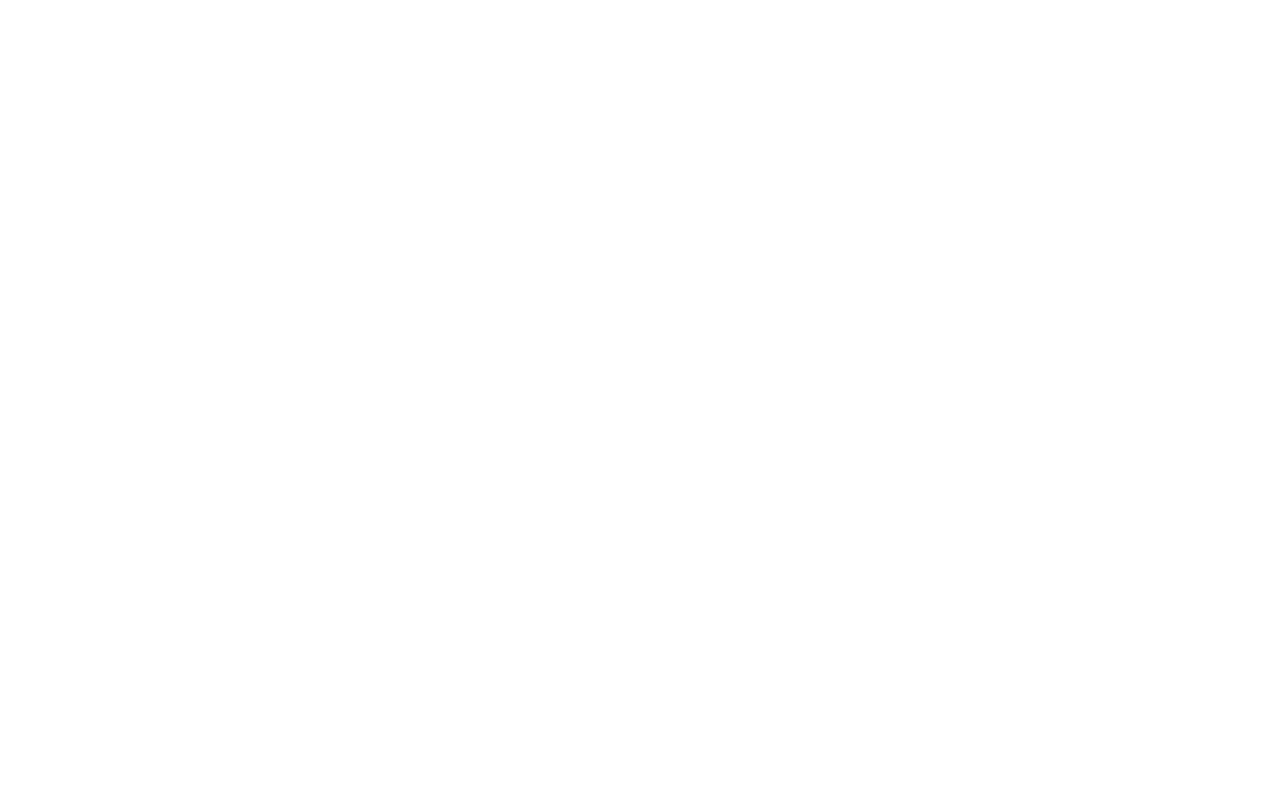
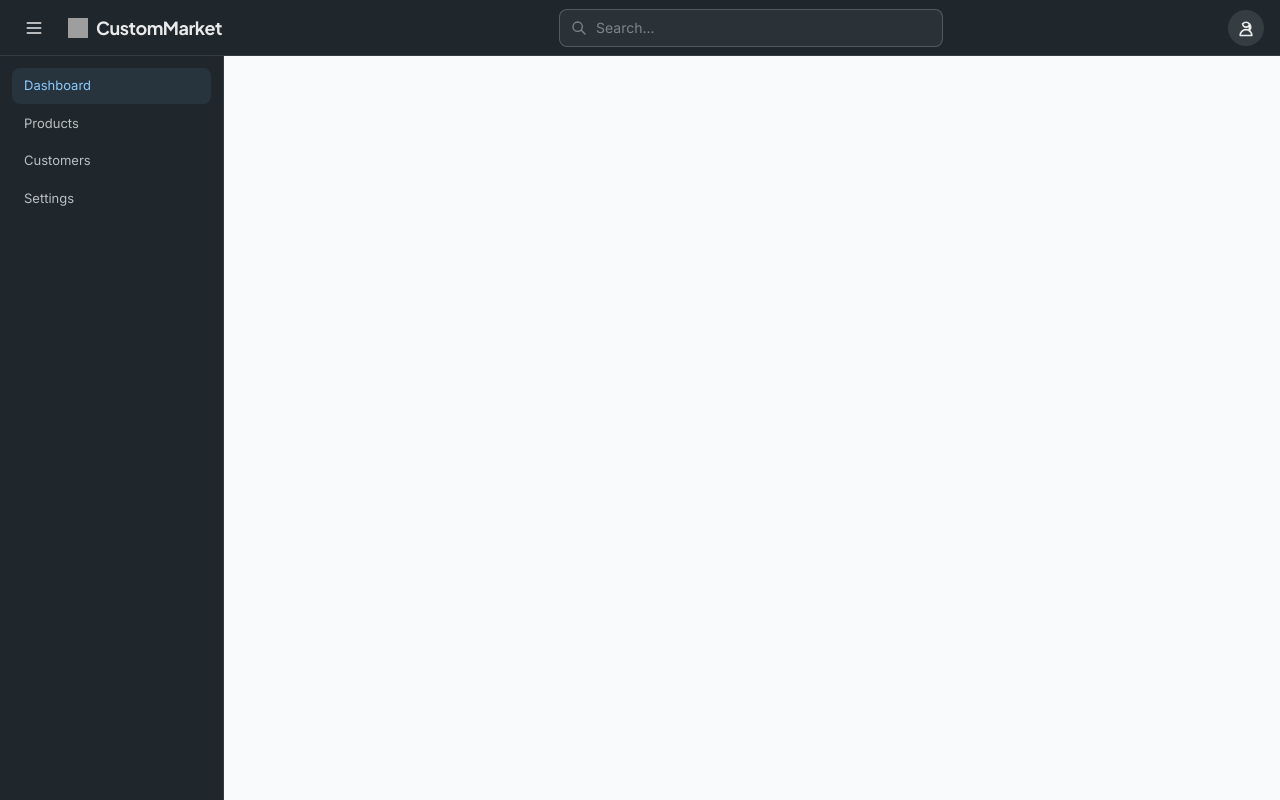
Before and after one commit to souki1/AIMarketResearch, a React (Vite) app in the folder frontend/: page /app in a window 1280 px wide. Before the commit this address had no page. Built offline with nearby package versions, Linux system fonts and the light colour scheme; grey boxes are pictures that could not be loaded.

Commit message:
added sidebar
added sidebar

```diff
--- a/frontend/src/App.tsx
+++ b/frontend/src/App.tsx
@@ -11,6 +11,8 @@
 import CompanyPage from "./pages/CompanyPage";
 import EnterprisePage from "./pages/EnterprisePage";
 import SignInPage from "./pages/SignInPage";
+import AppLayout from "./applicationPages/AppLayout";
+import DashboardPage from "./applicationPages/DashboardPage";
 
 function MainLayout() {
   return (
@@ -30,6 +32,9 @@
     <BrowserRouter>
       <Routes>
         <Route path="/signin" element={<SignInPage />} />
+        <Route path="/app" element={<AppLayout />}>
+          <Route index element={<DashboardPage />} />
+        </Route>
         <Route element={<MainLayout />}>
           <Route path="/" element={<HomePage />} />
           <Route path="/products" element={<ProductsPage />} />
--- /dev/null
+++ b/frontend/src/applicationPages/AppLayout.tsx
@@ -0,0 +1,29 @@
+import { useState } from "react";
+import { Outlet } from "react-router-dom";
+import Navbar from "./Navbar";
+import Sidebar from "./Sidebar";
+
+export default function AppLayout() {
+  const [sidebarOpen, setSidebarOpen] = useState(true);
+
+  return (
+    <div className="flex flex-col h-screen">
+      <Navbar
+        sidebarOpen={sidebarOpen}
+        onMenuClick={() => setSidebarOpen((prev) => !prev)}
+      />
+      <div className="flex flex-1 min-h-0 overflow-hidden">
+        <div
+          className={`overflow-hidden transition-[width] duration-500 ease-in-out shrink-0 ${
+            sidebarOpen ? "w-56" : "w-0"
+          }`}
+        >
+          <Sidebar />
+        </div>
+        <main className="flex-1 min-w-0 overflow-auto bg-slate-50">
+          <Outlet />
+        </main>
+      </div>
+    </div>
+  );
+}
--- /dev/null
+++ b/frontend/src/applicationPages/DashboardPage.tsx
@@ -0,0 +1,9 @@
+import { Link } from "react-router-dom";
+
+export default function DashboardPage() {
+  return (
+    <>
+
+    </>
+  );
+}
--- /dev/null
+++ b/frontend/src/applicationPages/Navbar.tsx
@@ -0,0 +1,71 @@
+import { Link } from "react-router-dom";
+
+const NAVBAR_BG = "rgb(31, 39, 45)";
+
+type NavbarProps = {
+  sidebarOpen: boolean;
+  onMenuClick: () => void;
+};
+
+export default function Navbar({ sidebarOpen, onMenuClick }: NavbarProps) {
+  return (
+    <header
+      className="h-14 shrink-0 flex items-center gap-4 px-4 border-b border-white/10"
+      style={{ backgroundColor: NAVBAR_BG }}
+    >
+      <button
+        type="button"
+        onClick={onMenuClick}
+        className="shrink-0 w-9 h-9 cursor-pointer rounded-lg flex items-center justify-center text-white/90 hover:bg-white/10 transition-colors"
+        aria-label={sidebarOpen ? "Close sidebar" : "Open sidebar"}
+      >
+        <svg className="w-5 h-5" fill="none" stroke="currentColor" viewBox="0 0 24 24" aria-hidden>
+          <path strokeLinecap="round" strokeLinejoin="round" strokeWidth={2} d="M4 6h16M4 12h16M4 18h16" />
+        </svg>
+      </button>
+      <Link to="/app" className="flex items-center gap-2 text-white/90 hover:text-white transition-colors shrink-0">
+        <img src="/logo.svg" alt="CustomMarket" className="w-5 h-5" />
+        <span className="font-display font-bold text-lg tracking-tight">CustomMarket</span>
+      </Link>
+      <div className="w-9 shrink-0" aria-hidden="true" />
+      <div className="flex-1 flex justify-center">
+        <label htmlFor="app-search" className="sr-only">
+          Search
+        </label>
+        <div className="relative w-full max-w-sm">
+          <span className="pointer-events-none absolute left-3 top-1/2 -translate-y-1/2 text-white/40" aria-hidden>
+            <svg className="w-4 h-4" fill="none" stroke="currentColor" viewBox="0 0 24 24" aria-hidden>
+              <path strokeLinecap="round" strokeLinejoin="round" strokeWidth={2} d="M21 21l-6-6m2-5a7 7 0 11-14 0 7 7 0 0114 0z" />
+            </svg>
+          </span>
+          <input
+            id="app-search"
+            type="search"
+            placeholder="Search..."
+            className="w-full rounded-lg border border-white/20 bg-white/5 pl-9 pr-3 py-2 text-sm text-white placeholder-white/40 focus:border-white/40 focus:outline-none focus:ring-1 focus:ring-white/40"
+          />
+        </div>
+      </div>
+      <button
+        type="button"
+        className="shrink-0 w-9 h-9 rounded-full bg-white/10 flex items-center justify-center text-white/90 hover:bg-white/15 transition-colors"
+        aria-label="Profile"
+      >
+        <svg
+          className="w-5 h-5"
+          fill="none"
+          stroke="currentColor"
+          viewBox="0 0 24 24"
+          aria-hidden
+        >
+          <path
+            strokeLinecap="round"
+            strokeLinejoin="round"
+            strokeWidth={2}
+            d="M16 7a4 4 0 11-8 0 4 4 0 018 8zM12 14a7 7 0 00-7 7h14a7 7 0 00-7-7z"
+          />
+        </svg>
+      </button>
+    </header>
+  );
+}
--- /dev/null
+++ b/frontend/src/applicationPages/Sidebar.tsx
@@ -0,0 +1,50 @@
+import { Link, useLocation } from "react-router-dom";
+
+const SIDEBAR_BG = "rgb(31, 39, 45)";
+const ACTIVE_COLOR = "rgb(138, 202, 255)";
+const ACTIVE_BG = "rgba(138, 202, 255, 0.08)";
+
+const navItems = [
+  { label: "Dashboard", to: "/app" },
+  { label: "Products", to: "/app/products" },
+  { label: "Customers", to: "/app/customers" },
+  { label: "Settings", to: "/app/settings" },
+];
+
+export default function Sidebar() {
+  const location = useLocation();
+
+  return (
+    <aside
+      className="w-56 shrink-0 h-full border-r border-white/10 flex flex-col"
+      style={{ backgroundColor: SIDEBAR_BG }}
+    >
+      <nav className="flex-1 p-3 flex flex-col gap-0.5">
+        {navItems.map(({ label, to }) => {
+          const isActive = location.pathname === to;
+          return (
+            <Link
+              key={to}
+              to={to}
+              className={`px-3 py-2 rounded-lg text-[13px] transition-colors no-underline ${
+                !isActive && "text-white/70 hover:text-white hover:bg-white/5"
+              }`}
+              style={
+                isActive
+                  ? {
+                      color: ACTIVE_COLOR,
+                      backgroundColor: ACTIVE_BG,
+                      textDecoration: "none",
+                      outline: "revert",
+                    }
+                  : undefined
+              }
+            >
+              {label}
+            </Link>
+          );
+        })}
+      </nav>
+    </aside>
+  );
+}
--- a/frontend/src/pages/CompanyPage.tsx
+++ b/frontend/src/pages/CompanyPage.tsx
@@ -125,7 +125,7 @@
             We’re building the future of enterprise market research. If you’re passionate about data, AI, and helping teams make better decisions, we’d love to hear from you.
           </p>
           <div className="mt-8 flex justify-center">
-            <Link to="#" className="inline-flex items-center gap-2 px-6 py-3 rounded-lg text-sm font-semibold text-brand border-2 border-brand hover:bg-brand hover:text-white transition-colors">
+            <Link to="/company" className="inline-flex items-center gap-2 px-6 py-3 rounded-lg text-sm font-semibold text-brand border-2 border-brand hover:bg-brand hover:text-white transition-colors">
               View open roles
             </Link>
           </div>
--- a/frontend/src/pages/SignInPage.tsx
+++ b/frontend/src/pages/SignInPage.tsx
@@ -1,47 +1,91 @@
 import { useState } from "react";
-import { Link } from "react-router-dom";
+import { Link, useNavigate } from "react-router-dom";
+
+const PAGE_BG = "rgb(31, 39, 45)";
+const CARD_BG = "rgb(17, 23, 28)";
 
 export default function SignInPage() {
   const [showEmailForm, setShowEmailForm] = useState(false);
+  const navigate = useNavigate();
+
+  function handleSubmit(e: React.FormEvent<HTMLFormElement>) {
+    e.preventDefault();
+    // TODO: call auth API, then navigate on success
+    navigate("/app", { replace: true });
+  }
 
   return (
     <div
       className="min-h-screen flex items-center justify-center px-4 py-12"
-      style={{ backgroundColor: "rgb(31, 39, 45)" }}
+      style={{ backgroundColor: PAGE_BG }}
     >
       <div className="w-full max-w-sm mx-auto">
-      <div className="flex items-center gap-2 mb-6 justify-center">
-      <svg viewBox="0 0 32 32" fill="none" className="w-5 h-5 text-white" xmlns="http://www.w3.org/2000/svg">
+        <Link
+          to="/"
+          className="flex items-center justify-center gap-2 mb-6 text-white/80 hover:text-white transition-colors"
+          aria-label="CustomMarket home"
+        >
+          <svg
+            viewBox="0 0 32 32"
+            fill="none"
+            className="w-5 h-5"
+            xmlns="http://www.w3.org/2000/svg"
+            aria-hidden
+          >
             <circle cx="16" cy="16" r="14" stroke="currentColor" strokeWidth="1.5" fill="none" />
-                <path d="M8 16c0-4.4 3.6-8 8-8s8 3.6 8 8-3.6 8-8 8" stroke="currentColor" strokeWidth="1.5" strokeLinecap="round" />
-                <path d="M16 8v16" stroke="currentColor" strokeWidth="1.5" strokeLinecap="round" />
+            <path
+              d="M8 16c0-4.4 3.6-8 8-8s8 3.6 8 8-3.6 8-8 8"
+              stroke="currentColor"
+              strokeWidth="1.5"
+              strokeLinecap="round"
+            />
+            <path
+              d="M16 8v16"
+              stroke="currentColor"
+              strokeWidth="1.5"
+              strokeLinecap="round"
+            />
           </svg>
-      </div>
+        </Link>
+
         <div
           className="rounded-xl border border-white/10 p-8 shadow-xl text-center"
-          style={{ backgroundColor: "rgb(17, 23, 28)" }}
+          style={{ backgroundColor: CARD_BG }}
         >
-          <h1 className="font-display font-bold text-2xl text-white/80 tracking-tight">Log in</h1>
-
+          <h1 className="font-display font-bold text-2xl text-white/80 tracking-tight">
+            Log in
+          </h1>
 
           <div className="mt-6 flex flex-col gap-3">
             <button
               type="button"
-              className="w-full cursor-pointer flex items-center justify-center gap-2.5 rounded-lg border border-white/20 bg-transparent px-3 py-2 text-sm text-white hover:bg-white/10 transition-colors font-medium"
+              className="w-full flex items-center justify-center gap-2.5 rounded-lg border border-white/20 bg-transparent px-3 py-2 text-sm text-white hover:bg-white/10 transition-colors font-medium cursor-pointer"
             >
-              <svg className="w-4 h-4" viewBox="0 0 24 24">
-                <path fill="#4285F4" d="M22.56 12.25c0-.78-.07-1.53-.2-2.25H12v4.26h5.92c-.26 1.37-1.04 2.53-2.21 3.31v2.77h3.57c2.08-1.92 3.28-4.74 3.28-8.09z" />
-                <path fill="#34A853" d="M12 23c2.97 0 5.46-.98 7.28-2.66l-3.57-2.77c-.98.66-2.23 1.06-3.71 1.06-2.86 0-5.29-1.93-6.16-4.53H2.18v2.84C3.99 20.53 7.7 23 12 23z" />
-                <path fill="#FBBC05" d="M5.84 14.09c-.22-.66-.35-1.36-.35-2.09s.13-1.43.35-2.09V7.07H2.18C1.43 8.55 1 10.22 1 12s.43 3.45 1.18 4.93l2.85-2.22.81-.62z" />
-                <path fill="#EA4335" d="M12 5.38c1.62 0 3.06.56 4.21 1.64l3.15-3.15C17.45 2.09 14.97 1 12 1 7.7 1 3.99 3.47 2.18 7.07l3.66 2.84c.87-2.6 3.3-4.53 6.16-4.53z" />
+              <svg className="w-4 h-4 shrink-0" viewBox="0 0 24 24" aria-hidden>
+                <path
+                  fill="#4285F4"
+                  d="M22.56 12.25c0-.78-.07-1.53-.2-2.25H12v4.26h5.92c-.26 1.37-1.04 2.53-2.21 3.31v2.77h3.57c2.08-1.92 3.28-4.74 3.28-8.09z"
+                />
+                <path
+                  fill="#34A853"
+                  d="M12 23c2.97 0 5.46-.98 7.28-2.66l-3.57-2.77c-.98.66-2.23 1.06-3.71 1.06-2.86 0-5.29-1.93-6.16-4.53H2.18v2.84C3.99 20.53 7.7 23 12 23z"
+                />
+                <path
+                  fill="#FBBC05"
+                  d="M5.84 14.09c-.22-.66-.35-1.36-.35-2.09s.13-1.43.35-2.09V7.07H2.18C1.43 8.55 1 10.22 1 12s.43 3.45 1.18 4.93l2.85-2.22.81-.62z"
+                />
+                <path
+                  fill="#EA4335"
+                  d="M12 5.38c1.62 0 3.06.56 4.21 1.64l3.15-3.15C17.45 2.09 14.97 1 12 1 7.7 1 3.99 3.47 2.18 7.07l3.66 2.84c.87-2.6 3.3-4.53 6.16-4.53z"
+                />
               </svg>
               Continue with Google
             </button>
             <button
               type="button"
-              className="w-full cursor-pointer flex items-center justify-center gap-2.5 rounded-lg border border-white/20 bg-transparent px-3 py-2 text-sm text-white hover:bg-white/10 transition-colors font-medium"
+              className="w-full flex items-center justify-center gap-2.5 rounded-lg border border-white/20 bg-transparent px-3 py-2 text-sm text-white hover:bg-white/10 transition-colors font-medium cursor-pointer"
             >
-              <svg className="w-4 h-4" viewBox="0 0 23 23">
+              <svg className="w-4 h-4 shrink-0" viewBox="0 0 23 23" aria-hidden>
                 <path fill="#f3f3f3" d="M0 0h23v23H0z" />
                 <path fill="#f35325" d="M1 1h10v10H1z" />
                 <path fill="#81bc06" d="M12 1h10v10H12z" />
@@ -62,53 +106,84 @@
             <button
               type="button"
               onClick={() => setShowEmailForm(true)}
-              className="mt-6 w-full cursor-pointer flex items-center justify-center gap-2.5 rounded-lg border border-white/20 bg-white/5 px-3 py-2 text-sm text-white hover:bg-white/10 transition-colors font-medium"
+              className="mt-6 w-full flex items-center justify-center gap-2.5 rounded-lg border border-white/20 bg-white/5 px-3 py-2 text-sm text-white hover:bg-white/10 transition-colors font-medium cursor-pointer"
             >
-              <svg className="w-4 h-4 text-white/80" fill="none" stroke="currentColor" viewBox="0 0 24 24">
-                <path strokeLinecap="round" strokeLinejoin="round" strokeWidth={2} d="M3 8l7.89 5.26a2 2 0 002.22 0L21 8M5 19h14a2 2 0 002-2V7a2 2 0 00-2-2H5a2 2 0 00-2 2v10a2 2 0 002 2z" />
+              <svg
+                className="w-4 h-4 text-white/80 shrink-0"
+                fill="none"
+                stroke="currentColor"
+                viewBox="0 0 24 24"
+                aria-hidden
+              >
+                <path
+                  strokeLinecap="round"
+                  strokeLinejoin="round"
+                  strokeWidth={2}
+                  d="M3 8l7.89 5.26a2 2 0 002.22 0L21 8M5 19h14a2 2 0 002-2V7a2 2 0 00-2-2H5a2 2 0 00-2 2v10a2 2 0 002 2z"
+                />
               </svg>
               Continue with email
             </button>
           ) : (
-            <form className="mt-6 space-y-4 text-left">
+            <form className="mt-6 space-y-4 text-left" onSubmit={handleSubmit}>
               <div>
-<label htmlFor="email" className="block text-xs font-medium text-white/90">
+                <label
+                  htmlFor="signin-email"
+                  className="block text-xs font-medium text-white/90"
+                >
                   Email
                 </label>
                 <input
-                id="email"
+                  id="signin-email"
                   type="email"
                   autoComplete="email"
+                  required
                   className="mt-1 w-full rounded-lg border border-white/20 bg-white/5 px-3 py-2 text-sm text-white placeholder-white/40 focus:border-accent focus:outline-none focus:ring-1 focus:ring-accent"
                   placeholder="you@company.com"
                 />
               </div>
               <div>
-<label htmlFor="password" className="block text-xs font-medium text-white/90">
+                <label
+                  htmlFor="signin-password"
+                  className="block text-xs font-medium text-white/90"
+                >
                   Password
                 </label>
                 <input
-                id="password"
+                  id="signin-password"
                   type="password"
                   autoComplete="current-password"
+                  required
                   className="mt-1 w-full rounded-lg border border-white/20 bg-white/5 px-3 py-2 text-sm text-white placeholder-white/40 focus:border-accent focus:outline-none focus:ring-1 focus:ring-accent"
                   placeholder="••••••••"
                 />
               </div>
               <button
                 type="submit"
-                className="w-full rounded-lg bg-brand py-2 text-sm font-medium text-white hover:bg-brand-light transition-colors"
+                className="w-full rounded-lg bg-brand py-2 text-sm font-medium text-white hover:bg-brand-light transition-colors cursor-pointer"
               >
                 Sign in with email
               </button>
             </form>
           )}
+        </div>
 
-
-
-        </div>
         <p className="text-center mt-10 text-xs text-white/60">
-          Don't have an account? <Link to="/company" className="font-medium text-accent-light hover:underline text-xs">Sign up</Link>
+          Don&apos;t have an account?{" "}
+          <Link
+            to="/company"
+            className="font-medium text-accent-light hover:underline"
+          >
+            Sign up
+          </Link>
+        </p>
+        <p className="text-center mt-3">
+          <Link
+            to="/"
+            className="text-xs text-white/50 hover:text-white/70 transition-colors"
+          >
+            ← Back to home
+          </Link>
         </p>
       </div>
     </div>
```
Also changed, not shown: frontend/src/components/Footer.tsx (+11 -5 lines). Lines whose indentation alone changed are shown as unchanged.
